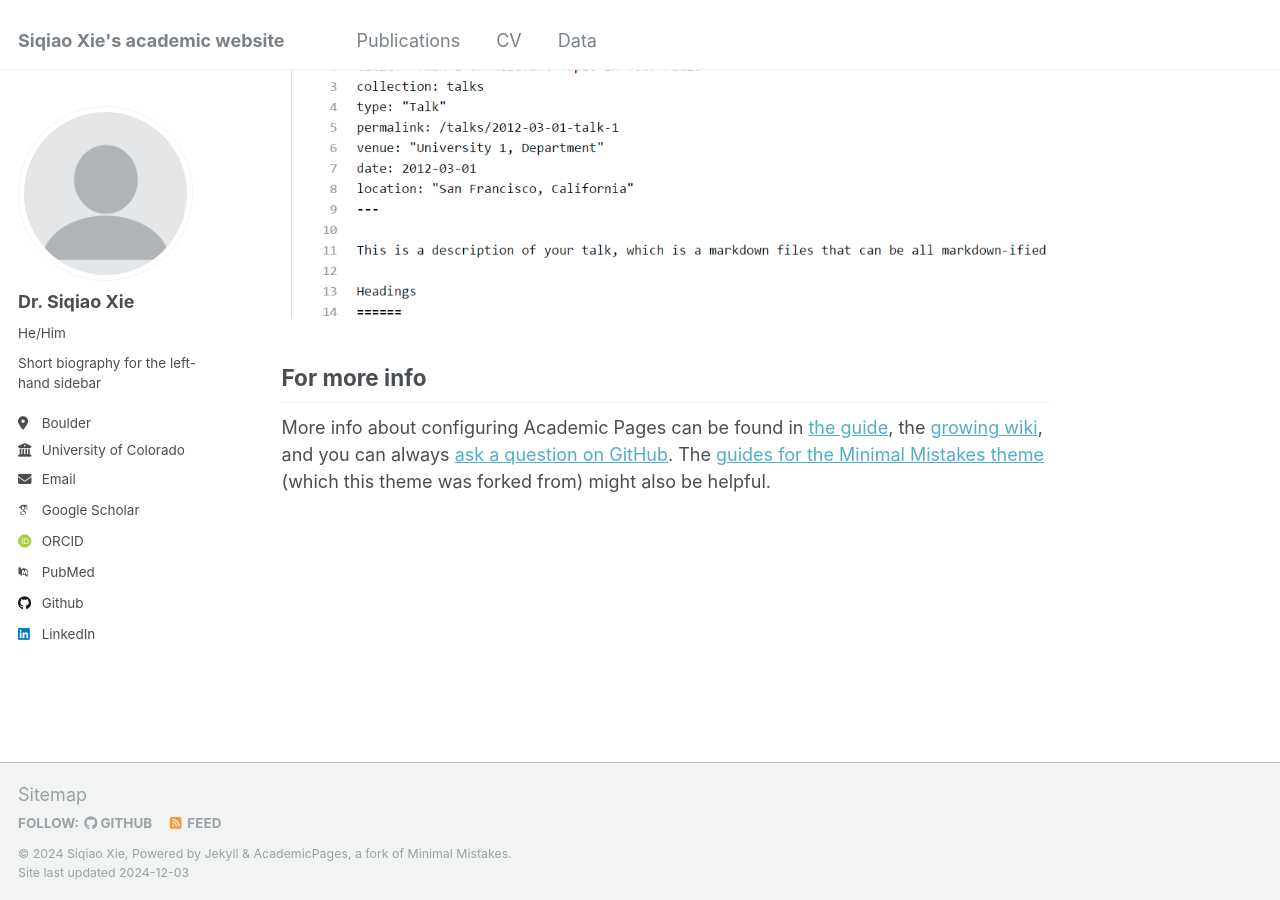
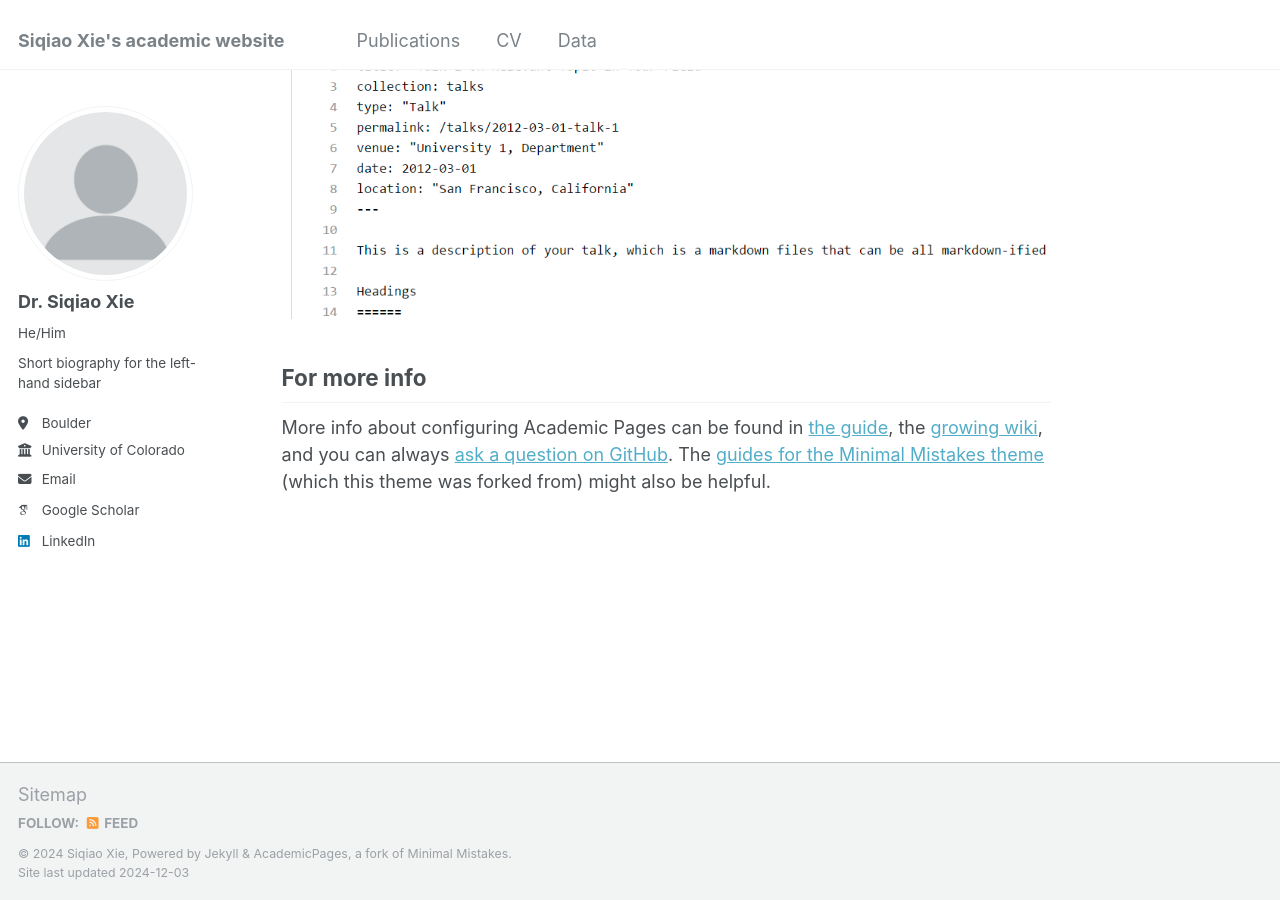
Before and after one commit to xiesiqiao/xiesiqiao.github.io, a Jekyll site: the page built from _pages/about.md, in a window 1280 px wide and 900 px high, scrolled down 2643 px. Built offline with Jekyll 4.4.1, drawn with Linux system fonts in a browser that asks for light colours; some web fonts are replaced.

Commit message:
Update _config.yml

```diff
--- a/_config.yml
+++ b/_config.yml
@@ -31,22 +31,22 @@ author:
   email            : "xiesiqiao@outlook.com"
 
   # Academic websites
-  arxiv            : # URL - Update with the correct link to your profile
+  #arxiv            : # URL - Update with the correct link to your profile
   googlescholar    : "https://scholar.google.com/citations?user=T-HFiyYAAAAJ&hl=en"
-  impactstory      : # URL
-  orcid            : "http://orcid.org/yourorcidurl"
-  semantic         : # URL
-  pubmed           : "https://www.ncbi.nlm.nih.gov/pubmed/?term=john+snow"
-  researchgate     : # URL
-  scopus           : # URL
+  #impactstory      : # URL
+  #orcid            : "http://orcid.org/yourorcidurl"
+  #semantic         : # URL
+  #pubmed           : "https://www.ncbi.nlm.nih.gov/pubmed/?term=john+snow"
+  #researchgate     : # URL
+  #scopus           : # URL
 
   # Repositories and software development
-  bitbucket        : # Username - Update with your username on the site
-  codepen          : # Username
-  dribbble         : # Username
-  github           : "academicpages"
-  kaggle           : # Username
-  stackoverflow    : # User number or user number and name (i.e., use "1" or "1/jeff-atwood")
+  #bitbucket        : # Username - Update with your username on the site
+  #codepen          : # Username
+  #dribbble         : # Username
+  #github           : "academicpages"
+  #kaggle           : # Username
+  #stackoverflow    : # User number or user number and name (i.e., use "1" or "1/jeff-atwood")
 
   # Social media
   linkedin         : "xiesiqiao" # Username
```
